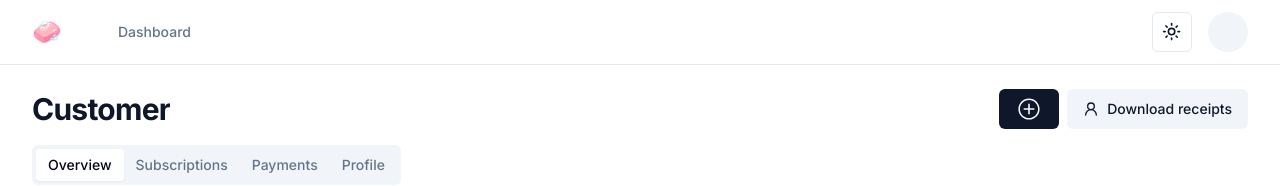
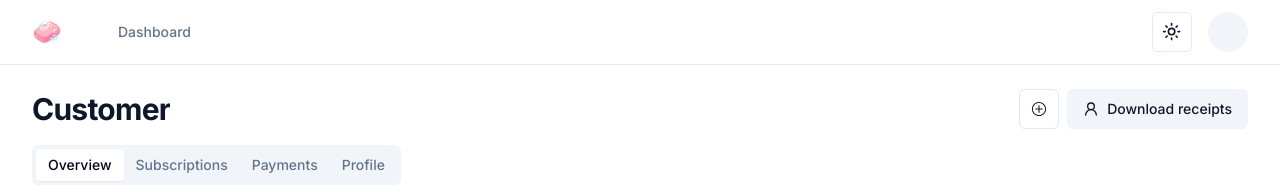
Before and after one commit to gjubal/washhub, a Next.js app: page /users/1 in a window 1280 px wide. Shown: the top 186 px of the page. Built offline with nearby package versions, Linux system fonts and the light colour scheme; no server answers; the database is empty.

Commit message:
feat(WASH-0001): added customer dropdown menu layout

```diff
--- a/src/app/(app)/users/[id]/page.tsx
+++ b/src/app/(app)/users/[id]/page.tsx
@@ -6,8 +6,7 @@ import { Overview } from './tabs/overview'
 import { Profile } from './tabs/profile'
 import { Payments } from './tabs/payments'
 import { Subscriptions } from './tabs/subscriptions'
-import Link from 'next/link'
-import { PlusCircledIcon } from '@radix-ui/react-icons'
+import { CustomerDropdown } from '@/components/customer/customer-dropdown'
 
 interface UserPageProps {
   params: { id: string }
@@ -34,14 +33,10 @@ export default async function UserPage({ params }: UserPageProps) {
         <h2 className="truncate text-3xl font-bold tracking-tight">Customer</h2>
 
         <div className="flex items-center gap-2">
-          <Button asChild className="h-[40px] w-[60px]">
-            <PlusCircledIcon className="h-4 w-4 cursor-pointer" />
-          </Button>
-          <Button variant="secondary" asChild>
-            <a href={`/api/users/${userId}`} target="_blank" rel="noreferrer">
-              <User2Icon className="mr-2 h-4 w-4" />
-              <span>Download receipts</span>
-            </a>
+          <CustomerDropdown />
+          <Button variant="secondary">
+            <User2Icon className="mr-2 h-4 w-4" />
+            <span>Download receipts</span>
           </Button>
         </div>
       </div>
--- /dev/null
+++ b/src/components/customer/customer-dropdown.tsx
@@ -0,0 +1,42 @@
+'use client'
+
+import * as React from 'react'
+import { CarIcon, Clipboard } from 'lucide-react'
+
+import { Button } from '@/components/ui/button'
+import {
+  DropdownMenu,
+  DropdownMenuContent,
+  DropdownMenuItem,
+  DropdownMenuTrigger,
+} from '@/components/ui/dropdown-menu'
+import { PlusCircledIcon } from '@radix-ui/react-icons'
+
+export function CustomerDropdown() {
+  return (
+    <DropdownMenu>
+      <DropdownMenuTrigger asChild>
+        <Button variant="outline" size="icon">
+          <PlusCircledIcon className="h-4 w-4 cursor-pointer" />
+          <span className="sr-only">Add</span>
+        </Button>
+      </DropdownMenuTrigger>
+      <DropdownMenuContent align="end">
+        <DropdownMenuItem
+          className="flex items-center gap-2"
+          onClick={() => console.log('clicked')}
+        >
+          <CarIcon className="h-4 w-4" />
+          Add vehicle
+        </DropdownMenuItem>
+        <DropdownMenuItem
+          className="flex items-center gap-2"
+          onClick={() => console.log('clicked')}
+        >
+          <Clipboard className="h-4 w-4" />
+          Add subscription
+        </DropdownMenuItem>
+      </DropdownMenuContent>
+    </DropdownMenu>
+  )
+}
```
